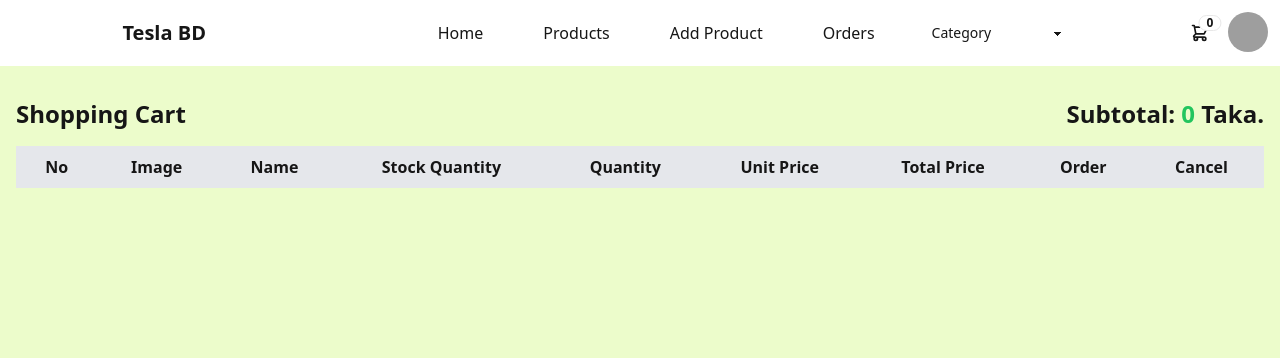
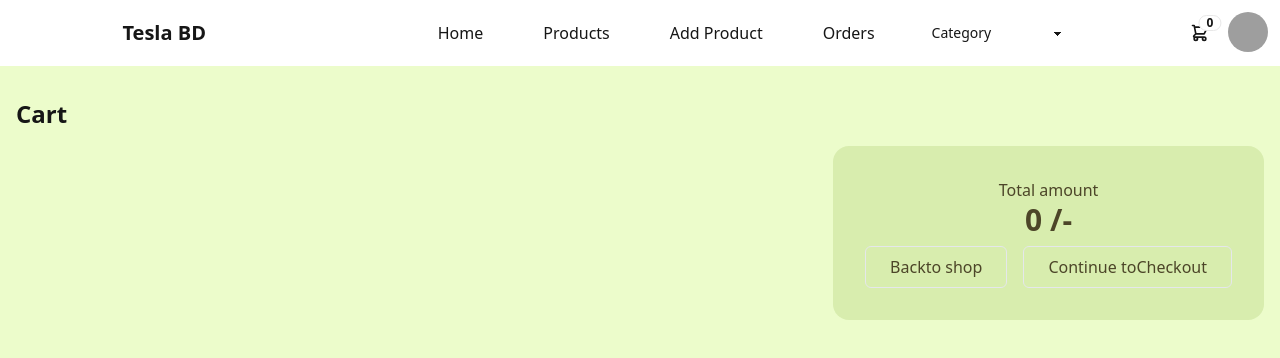
Before and after one commit to Mah-mu-dul/teslabd-frontend, a React (Vite) app: page /cart in a window 1280 px wide. Shown: the top 358 px of the page. Built offline with nearby package versions, Linux system fonts and the light colour scheme; grey boxes are pictures that could not be loaded.

Commit message:
cart ui changed

```diff
--- a/src/Components/Navbar.jsx
+++ b/src/Components/Navbar.jsx
@@ -54,7 +54,7 @@ const Navbar = ({ cart }) => {
                         <div tabIndex={0} className="mt-3 z-[1] card card-compact dropdown-content w-52 bg-base-100 shadow">
                             <div className="card-body">
                                 <span className="font-bold text-lg">{cart.length} {cart.length > 1 ? "Items" : "Item"} </span>
-                                <span className="text-info">Subtotal: $ {totalPrice}</span>
+                                <span className="text-info">Subtotal:  {totalPrice} /-</span>
                                 <div className="card-actions">
                                     <NavLink to="/cart" className="btn btn-primary btn-block">View cart</NavLink>
                                 </div>
--- a/src/Pages/Cart.jsx
+++ b/src/Pages/Cart.jsx
@@ -1,7 +1,6 @@
 import { useState, useEffect } from 'react';
-import { MdDeleteForever } from 'react-icons/md';
 import productsData from '../db/products.json';
-import { TiTick } from 'react-icons/ti';
+import { Link } from 'react-router-dom';
 
 const Cart = ({ cart, setCart }) => {
     const [productCart, setProductCart] = useState([]);
@@ -42,9 +41,9 @@ const Cart = ({ cart, setCart }) => {
         setCart(updatedCart);
     };
 
-    const handleIncreaseQuantity = productId => handleQuantityChange(productId, Math.min(productsData.find(p => p.id == productId).quantity, productCart.find(product => product.id === productId).orderQuantity + 1));
+    const handleIncreaseQuantity = productId => handleQuantityChange(productId, Math.min(productsData.find(p => p.id == productId).quantity, productCart.find(product => product.id == productId).orderQuantity + 1));
 
-    const handleDecreaseQuantity = productId => handleQuantityChange(productId, Math.max(1, productCart.find(product => product.id === productId).orderQuantity - 1));
+    const handleDecreaseQuantity = productId => handleQuantityChange(productId, Math.max(1, productCart.find(product => product.id == productId).orderQuantity - 1));
 
 
     const handleDelete = id => {
@@ -53,49 +52,140 @@ const Cart = ({ cart, setCart }) => {
     return (
         <div className="container mx-auto px-4 py-8 ">
             <div className="flex items-center flex-wrap justify-between">
-                <h1 className="text-2xl font-bold mb-4">Shopping Cart</h1>
-                <h1 className="text-2xl font-bold mb-4">Subtotal: <span className='text-green-500'>{subtotal}</span> Taka.</h1>
+                <h1 className="text-2xl font-bold mb-4">Cart</h1>
             </div>
+            <div className="">
+
+                {/*  prebvious table */}
                 <div className="overflow-x-scroll lg:overflow-x-hidden">
-                <table className="table-auto text-nowrap w-full border-collapse border">
-                    <thead>
+                    {/* <table className="table-auto  w-full border-collapse border">
+                        {/* <thead>
                             <tr className="bg-gray-200">
-                            <th className="px-4 py-2">No</th>
-                            <th className="px-4 py-2">Image</th>
-                            <th className="px-4 py-2">Name</th>
-                            <th className="px-4 py-2">Stock Quantity</th>
-                            <th className="px-4 py-2">Quantity</th>
-                            <th className="px-4 py-2">Unit Price</th>
-                            <th className="px-4 py-2">Total Price</th>
-                            <th className="px-4 py-2">Order </th>
-                            <th className="px-4 py-2">Cancel </th>
+                                <th className="">No</th>
+                                <th className="">Image</th>
+                                <th className="w-48">Name</th>
+                                <th className="">Stock Quantity</th>
+                                <th className="">Quantity</th>
+                                <th className="">Unit Price</th>
+                                <th className="">Total Price</th>
+                                <th className="">Order </th>
+                                <th className="">Cancel </th>
                             </tr>
                         </thead>
                         <tbody>
                             {productCart?.map((product, index) => (
                                 <tr key={index} className={index % 2 === 0 ? 'bg-gray-100' : 'bg-white'}>
-                                <td className="px-4 py-2">{index + 1}</td>
-                                <td className="px-4 py-2"><img className='max-w-12 max-h-8' src={product.img[0]} alt="" /></td>
-                                <td className="px-4 py-2">{product.title}</td>
-                                {/* {console.log(product)} */}
-                                <td className="px-4 py-2 text-center">{product.quantity}</td>
-                                <td className="px-4 py-2">
+                                    <td className="p-2">{index + 1}</td>
+                                    <td className=""><img className='max-w-12 max-h-8' src={product.img[0]} alt="" /></td>
+                                    <td className="w-48">{product.title}</td>
+                                    <td className=" text-center">{product.quantity}</td>
+                                    <td className="">
                                         <div className="flex items-center">
                                             <button onClick={() => handleDecreaseQuantity(product.id)} className="bg-gray-300 hover:bg-gray-400 text-gray-800 font-bold py-1 px-2 rounded-l">-</button>
                                             <input type="text" value={product.orderQuantity} className="text-center bg-transparent w-10" readOnly />
                                             <button onClick={() => handleIncreaseQuantity(product.id)} className="bg-gray-300 hover:bg-gray-400 text-gray-800 font-bold py-1 px-2 rounded-r">+</button>
                                         </div>
                                     </td>
-                                <td className="px-4 py-2 text-center">{product.price}</td>
-                                <td className="px-4 py-2 text-center">{product.price * product.orderQuantity}</td>
-                                <td className="px-4 py-2"><button className="w-full font-bold py-2 px-4 text-green-500 text-4xl flex justify-center"><TiTick /></button></td>
-                                <td className="px-4 py-2"><button onClick={() => handleDelete(product.id)} className="w-full text-red-500 text-3xl flex justify-center mx-auto font-bold py-2 px-4 rounded"><MdDeleteForever /></button></td>
+                                    <td className=" text-center">{product.price}</td>
+                                    <td className=" text-center">{product.price * product.orderQuantity}</td>
+                                    <td className=""><button className="w-full font-bold py-2 px-4 text-green-500 text-4xl flex justify-center"><TiTick /></button></td>
+                                    <td className=""><button onClick={() => handleDelete(product.id)} className="w-full text-red-500 text-3xl flex justify-center mx-auto font-bold py-2 px-4 rounded"><MdDeleteForever /></button></td>
                                 </tr>
                             ))}
                         </tbody>
-                </table>
+                    </table> */}
+
+                </div>
+
+
+                <div className="flex justify-between flex-wrap">
+                    <ul className="flex flex-col divide-y dark:divide-gray-300">
+                        {productCart?.map((product, index) =>
+                            <li key={index} className="flex flex-col py-6 sm:flex-row sm:justify-between">
+                                <div className="flex  w-full  space-x-2 gap-2 lg:gap-10 sm:space-x-4">
+                                    <img
+                                        className="flex-shrink-0 object-cover w-20 h-20 dark:border- rounded outline-none sm:w-32 sm:h-32 dark:bg-gray-500"
+                                        src={product.img[0]}
+                                        alt="Polaroid camera"
+                                    />
+                                    <div className="flex flex-col justify-between w-full pb-4">
+                                        <div className=" block md:flex justify-between w-full pb-2 space-x-2">
+                                            <div className="space-y-1">
+                                                <h3 className="text-lg font-semibold leading-snug sm:pr-8 max-w-96 text-wrap"> {product.title}</h3>
+                                                <p className="text-sm dark:text-gray-600">Classic</p>
+                                            </div>
+                                            <div className="text-right flex md:block justify-between items-center ">
+                                                <div className="text-left lg:text-right">
+                                                    <p className="text-md font-semibold">Unit Price: <span className='text-xl min-w-32'>{product.price} /-</span> </p>
+                                                    <p className="text-md font-semibold">Total Price: <span className='text-xl min-w-32'>{product.price * product.orderQuantity} /-</span></p>
+                                                </div>
+                                                <div className="flex items-center justify-center mt-3">
+                                                    <button
+                                                        className="flex h-8 w-8 cursor-pointer items-center justify-center border duration-100 hover:bg-neutral-100 "
+                                                        onClick={() => handleDecreaseQuantity(product.id)}                                                    >
+                                                        −
+                                                    </button>
+                                                    {/* <div className="flex h-8 w-8 cursor-text items-center justify-center border-t border-b active:ring-gray-500">
+                                                        {product.orderQuantity}
+                                                    </div> */}
+                                                    <input
+                                                        type="number" min={1}
+                                                        value={product.orderQuantity}
+                                                        onChange={e => handleQuantityChange(product.id, parseInt(e.target.value))}
+                                                        className="appearance-none h-8 w-12 pl-2 bg-transparent cursor-text  border-y  active:ring-gray-500"
+                                                    />
+
+                                                    <button
+                                                        className="flex h-8 w-8 cursor-pointer items-center justify-center border duration-100 hover:bg-neutral-100 "
+                                                        onClick={() => handleIncreaseQuantity(product.id)}                                                    >
+                                                        +
+                                                    </button>
                                                 </div>
                                             </div>
+                                        </div>
+                                        <div className="flex text-sm divide-x">
+                                            <button onClick={() => handleDelete(product.id)} type="button" className="flex items-center px-2 py-1 pl-0 space-x-1">
+                                                <svg xmlns="http://www.w3.org/2000/svg" viewBox="0 0 512 512" className="w-4 h-4 fill-current">
+                                                    <path d="M96,472a23.82,23.82,0,0,0,23.579,24H392.421A23.82,23.82,0,0,0,416,472V152H96Zm32-288H384V464H128Z"></path>
+                                                    <rect width="32" height="200" x="168" y="216"></rect>
+                                                    <rect width="32" height="200" x="240" y="216"></rect>
+                                                    <rect width="32" height="200" x="312" y="216"></rect>
+                                                    <path d="M328,88V40c0-13.458-9.488-24-21.6-24H205.6C193.488,16,184,26.542,184,40V88H64v32H448V88ZM216,48h80V88H216Z"></path>
+                                                </svg>
+                                                <span>Remove</span>
+                                            </button>
+                                            <button type="button" className="flex items-center px-2 py-1 space-x-1">
+                                                <svg xmlns="http://www.w3.org/2000/svg" viewBox="0 0 512 512" className="w-4 h-4 fill-current">
+                                                    <path d="M453.122,79.012a128,128,0,0,0-181.087.068l-15.511,15.7L241.142,79.114l-.1-.1a128,128,0,0,0-181.02,0l-6.91,6.91a128,128,0,0,0,0,181.019L235.485,449.314l20.595,21.578.491-.492.533.533L276.4,450.574,460.032,266.94a128.147,128.147,0,0,0,0-181.019ZM437.4,244.313,256.571,425.146,75.738,244.313a96,96,0,0,1,0-135.764l6.911-6.91a96,96,0,0,1,135.713-.051l38.093,38.787,38.274-38.736a96,96,0,0,1,135.765,0l6.91,6.909A96.11,96.11,0,0,1,437.4,244.313Z"></path>
+                                                </svg>
+                                                <span>Add to favorites</span>
+                                            </button>
+                                        </div>
+                                    </div>
+                                </div>
+                            </li>
+
+                        )}
+
+                    </ul>
+                    <div className="card w-fit h-fit  bg-[#bcd8886e] text-primary-content">
+                        <div className="card-body text-center">
+                            <p>Total amount <br />
+                                <span className="font-semibold text-3xl"> {subtotal} /-</span>
+                            </p>
+                            <div className="flex justify-end space-x-4">
+                                <Link to="/products" type="button" className="px-6 py-2 border rounded-md dark:border-violet-600">Back
+                                    <span className="sr-only sm:not-sr-only">to shop</span>
+                                </Link>
+                                <button type="button" className="px-6 py-2 border rounded-md dark:bg-violet-600 dark:text-gray-50 dark:border-violet-600">
+                                    <span className="sr-only sm:not-sr-only">Continue to</span>Checkout
+                                </button>
+                            </div>
+                        </div>
+                    </div>
+                </div>
+            </div>
+        </div >
     );
 };
 
```
Also changed, not shown: src/Components/ProductDetailsModal.jsx (+7 -6 lines). Lines whose indentation alone changed are shown as unchanged.
